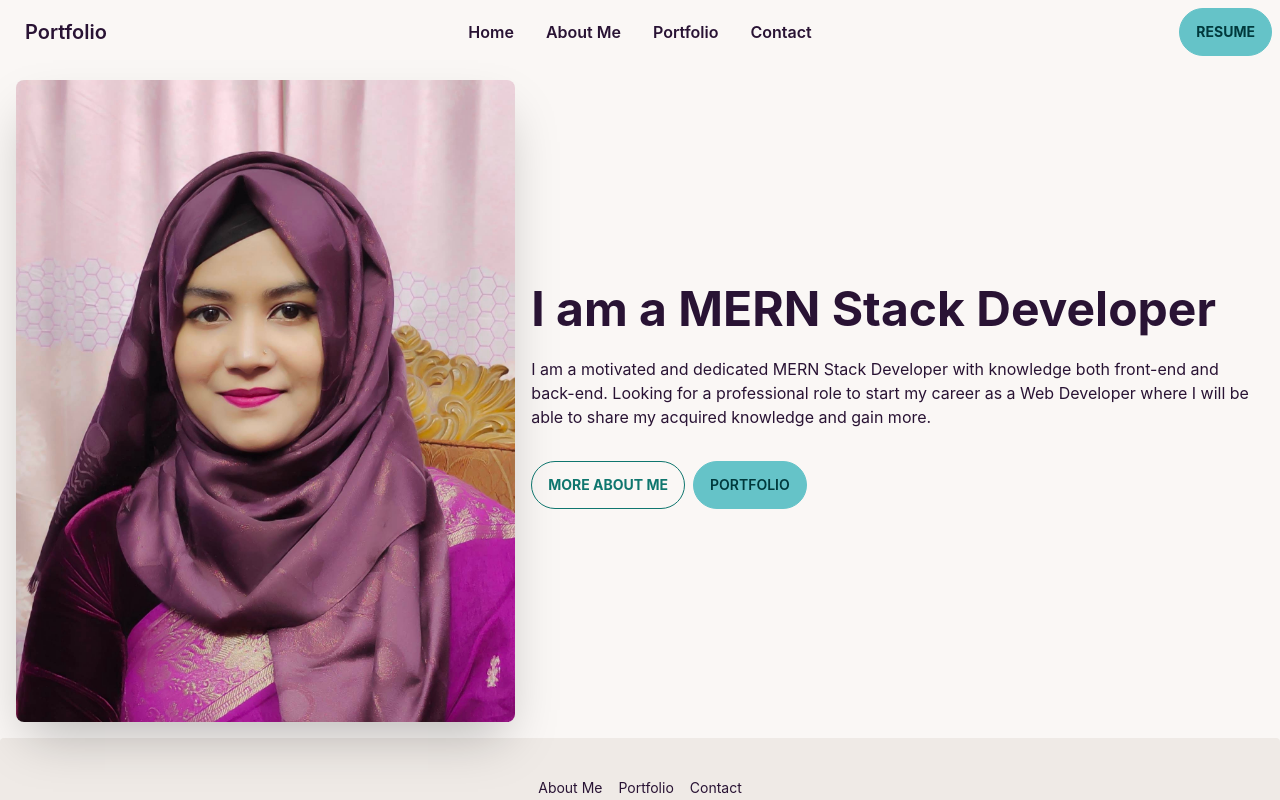
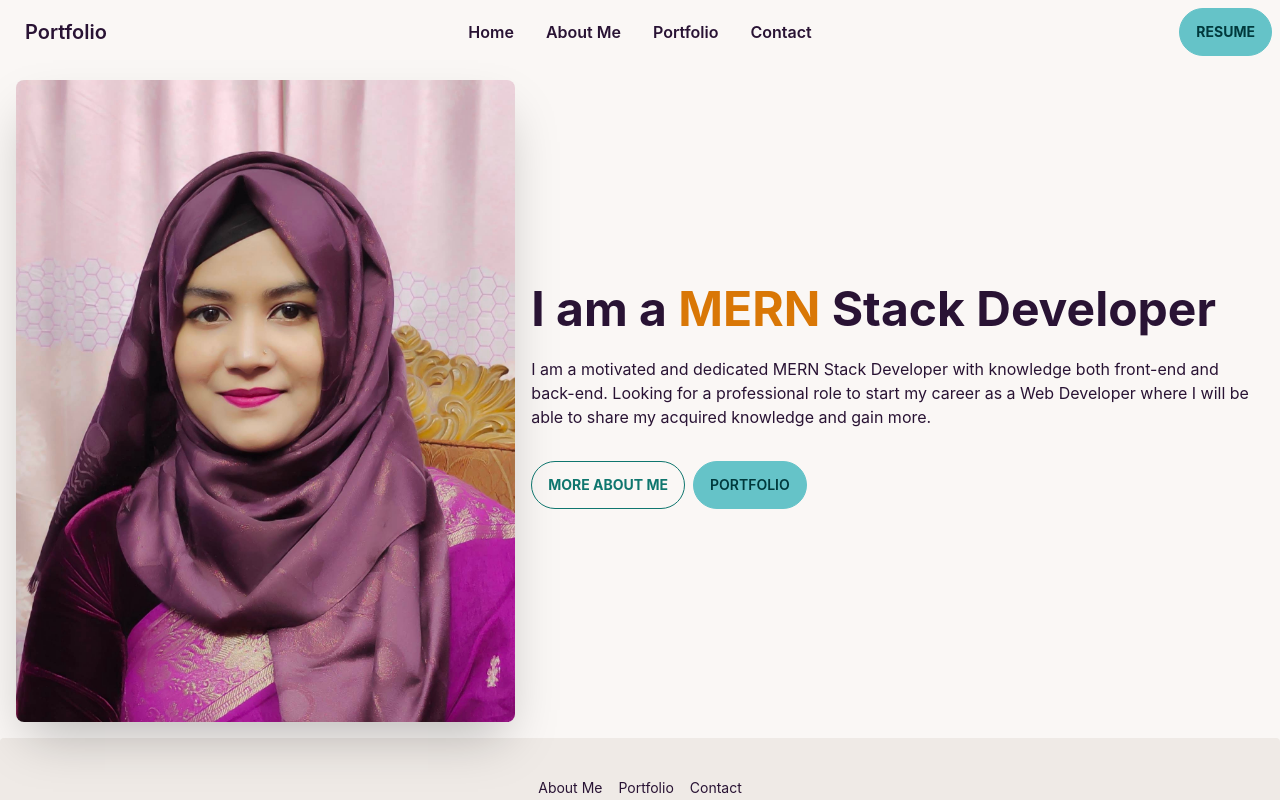
Before and after one commit to shapna-akter/personal-portfolio, a React (Create React App) app: page / in a window 1280 px wide. Shown: the top 800 px of the page. Built offline with nearby package versions, Linux system fonts and the light colour scheme.

Commit message:
modified

```diff
--- a/src/Components/Banner/Banner.js
+++ b/src/Components/Banner/Banner.js
@@ -8,7 +8,7 @@ const Banner = () => {
             <div className="hero-content flex-col lg:flex-row">
                 <img src={myImage} className="rounded-lg lg:w-2/5 shadow-2xl" alt='' />
                 <div>
-                    <h1 className="text-3xl lg:text-5xl font-bold">I am a MERN Stack Developer</h1>
+                    <h1 className="text-3xl lg:text-5xl font-bold">I am a <span className='text-amber-600'>MERN</span> Stack Developer</h1>
                     <p className="py-6">I am a motivated and dedicated MERN Stack Developer with knowledge both front-end and back-end. Looking for a professional role to start my career as a Web Developer where I will be able to share my acquired knowledge and gain more.</p>
                     <div className='mt-2'>
                         <Link to='/about'><button className="btn btn-outline text-teal-700 font-bold mr-2 mb-2">More About Me</button></Link>
```
